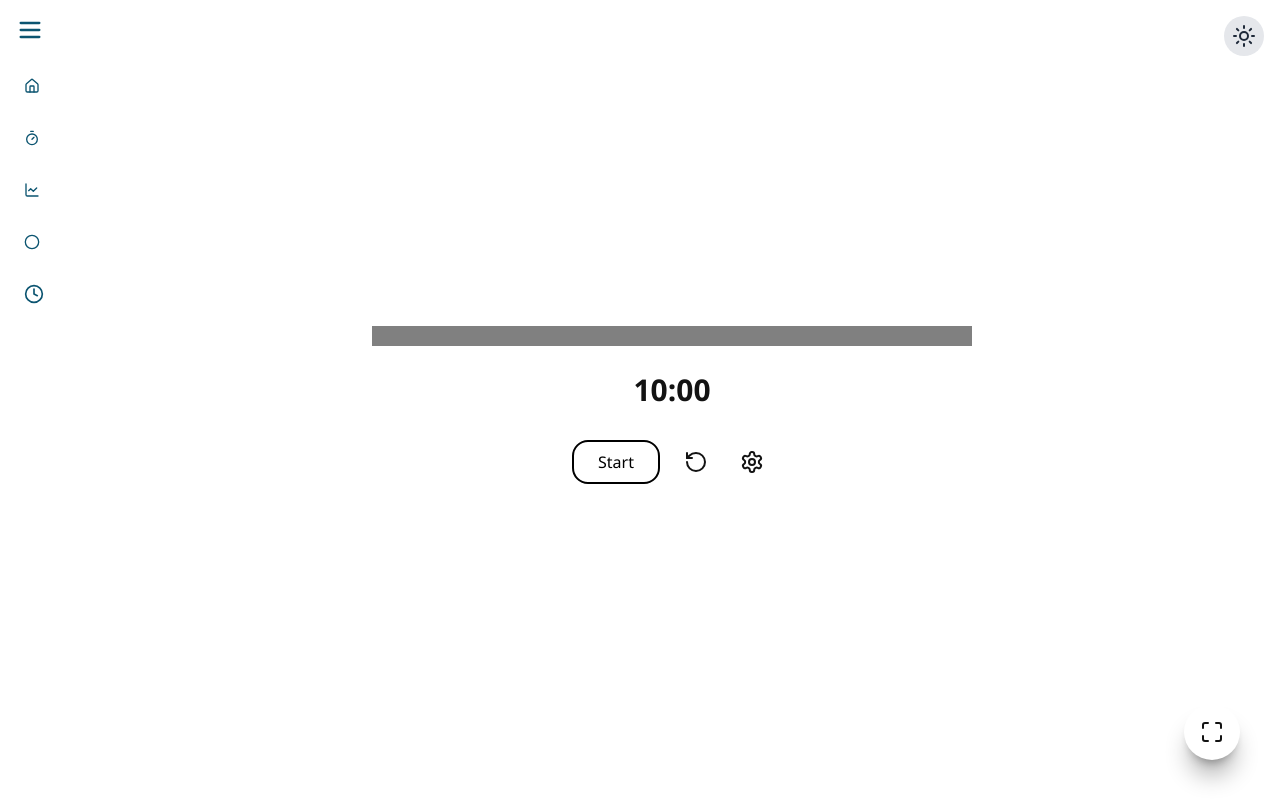
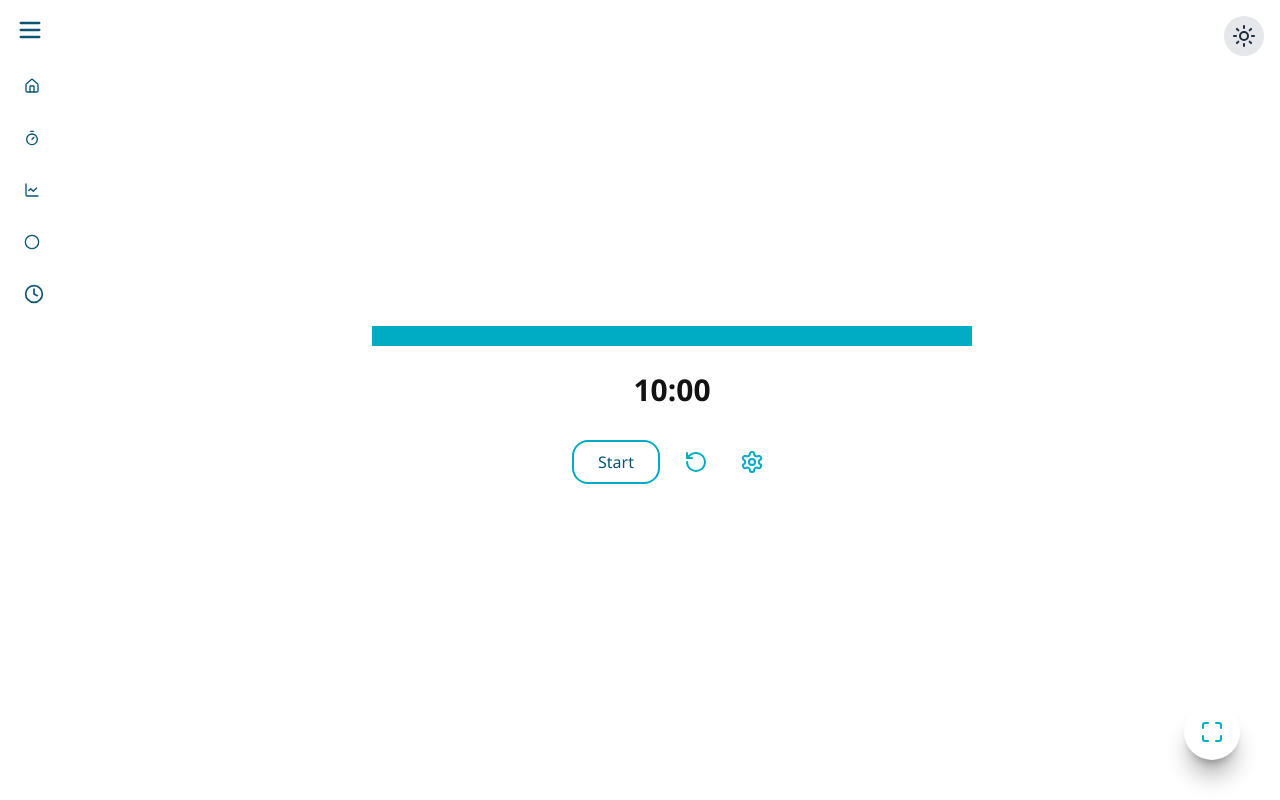
Before and after one commit to JGrineau/visual-timers, a Next.js app: page /linear in a window 1280 px wide. Built offline with nearby package versions, Linux system fonts and the light colour scheme.

Commit message:
Dark mode 3.0

```diff
--- a/src/app/linear/page.tsx
+++ b/src/app/linear/page.tsx
@@ -121,7 +121,7 @@ export default function Linear() {
               y1="20"
               x2="0"
               y2="20"
-              stroke="var(--accent-color)"
+              stroke="var(--accent)"
               strokeWidth="20"
               strokeLinecap="round"
             />
@@ -137,14 +137,14 @@ export default function Linear() {
       <div className="flex gap-4 mt-8 items-center justify-center w-full max-w-[600px]">
         <button
           onClick={isRunning ? handleStop : handleStart}
-          className="px-6 py-2 border-2 border-[var(--accent-color)] rounded-2xl text-black bg-transparent hover:bg-[var(--accent-color)] hover:text-white transition"
+          className="px-6 py-2 border-2 border-accent rounded-2xl text-text bg-transparent hover:bg-accent hover:text-white transition"
           disabled={timeLeft === 0}
         >
           {isRunning ? "Pause" : "Start"}
         </button>
         <button
           onClick={handleReset}
-          className="p-2 text-[var(--accent-color)] rounded-full hover:scale-110 transition-transform duration-200"
+          className="p-2 text-accent rounded-full hover:scale-110 transition-transform duration-200"
           title="Reset Timer"
         >
           <RotateCcw className="w-6 h-6" />
--- a/src/app/radial/page.tsx
+++ b/src/app/radial/page.tsx
@@ -132,7 +132,7 @@ export default function RadialTimer() {
               cy={size / 2}
               r={RADIUS}
               fill="none"
-              stroke="var(--accent-color)"
+              stroke="var(--accent)"
               strokeWidth="20"
               strokeLinecap="round"
               strokeDasharray={FULL_DASH_ARRAY}
--- a/src/components/full-screen/Page.tsx
+++ b/src/components/full-screen/Page.tsx
@@ -49,7 +49,7 @@ export default function FullscreenTimer({
       {!isFullscreen && (
         <button
           onClick={toggleFullscreen}
-          className="absolute bottom-10 right-10 p-4 bg-white text-[var(--accent-color)] rounded-full shadow-xl/30 hover:bg-gray-100 hover:scale-110 hover:cursor-pointer hidden md:flex"
+          className="absolute bottom-10 right-10 p-4 bg-white text-accent rounded-full shadow-xl/30 hover:bg-gray-100 hover:scale-110 hover:cursor-pointer hidden md:flex"
           aria-label="Enter Fullscreen"
         >
           <Maximize size={24} />
--- a/src/components/settings-panel/Page.tsx
+++ b/src/components/settings-panel/Page.tsx
@@ -40,7 +40,7 @@ const Page: React.FC<SettingsPanelProps> = ({ size, duration, onApply }) => {
       {/* Settings Icon Button */}
       <button
         onClick={togglePanel}
-        className="p-2 text-[var(--accent-color)] hover:scale-110 hover:cursor-pointer transition duration-300"
+        className="p-2 text-accent hover:scale-110 hover:cursor-pointer transition duration-300"
         title="Settings"
         aria-label="Open Settings"
       >
--- a/src/components/side-bar/Page.tsx
+++ b/src/components/side-bar/Page.tsx
@@ -23,12 +23,12 @@ export default function Page({ isCollapsed, setIsCollapsed }: Props) {
   return (
     <div className="flex min-h-screen fixed">
       <aside
-        className={`hidden lg:flex h-screen bg-[var(--primary-color)] text-text flex-col p-4 transition-all duration-300
+        className={`hidden lg:flex h-screen bg-background text-text border-primary border-solid flex-col p-4 transition-all duration-300
         ${isCollapsed ? "w-16" : "w-64"}`}
       >
         {/* Collapse Button */}
         <button
-          className="mb-6 text-text hover:text-(--accent-color) flex items-center justify-start space-x-2 cursor-pointer"
+          className="mb-6 text-text hover:text-accent flex items-center justify-start space-x-2 cursor-pointer"
           onClick={() => setIsCollapsed(!isCollapsed)}
         >
           {isCollapsed ? (
@@ -47,7 +47,7 @@ export default function Page({ isCollapsed, setIsCollapsed }: Props) {
         <nav className="flex flex-col space-y-4">
           <Link
             href="/"
-            className="flex items-center space-x-2 hover:bg-(--accent-color) p-2 rounded transition"
+            className="flex items-center space-x-2 hover:bg-accent p-2 rounded transition"
           >
             <HomeIcon size={20} />
             {!isCollapsed && <span>Home</span>}
@@ -56,7 +56,7 @@ export default function Page({ isCollapsed, setIsCollapsed }: Props) {
           <div className="relative">
             <Link
               href="/pomodoro"
-              className="flex items-center space-x-2 hover:bg-(--accent-color) p-2 rounded transition"
+              className="flex items-center space-x-2 hover:bg-accent p-2 rounded transition"
             >
               <Timer size={20} />
               {!isCollapsed && <span>Pomodoro</span>}
@@ -70,14 +70,14 @@ export default function Page({ isCollapsed, setIsCollapsed }: Props) {
 
           <Link
             href="/linear"
-            className="flex items-center space-x-2 hover:bg-(--accent-color) p-2 rounded transition"
+            className="flex items-center space-x-2 hover:bg-accent p-2 rounded transition"
           >
             <LineChart size={20} />
             {!isCollapsed && <span>Linear</span>}
           </Link>
           <Link
             href="/radial"
-            className="flex items-center space-x-2 hover:bg-(--accent-color) p-2 rounded transition"
+            className="flex items-center space-x-2 hover:bg-accent p-2 rounded transition"
           >
             <Circle size={20} />
             {!isCollapsed && <span>Radial</span>}
@@ -98,7 +98,6 @@ export default function Page({ isCollapsed, setIsCollapsed }: Props) {
           </Link>
         </nav>
       </aside>
-      {/* <MobileMenu /> */}
     </div>
   );
 }
```
